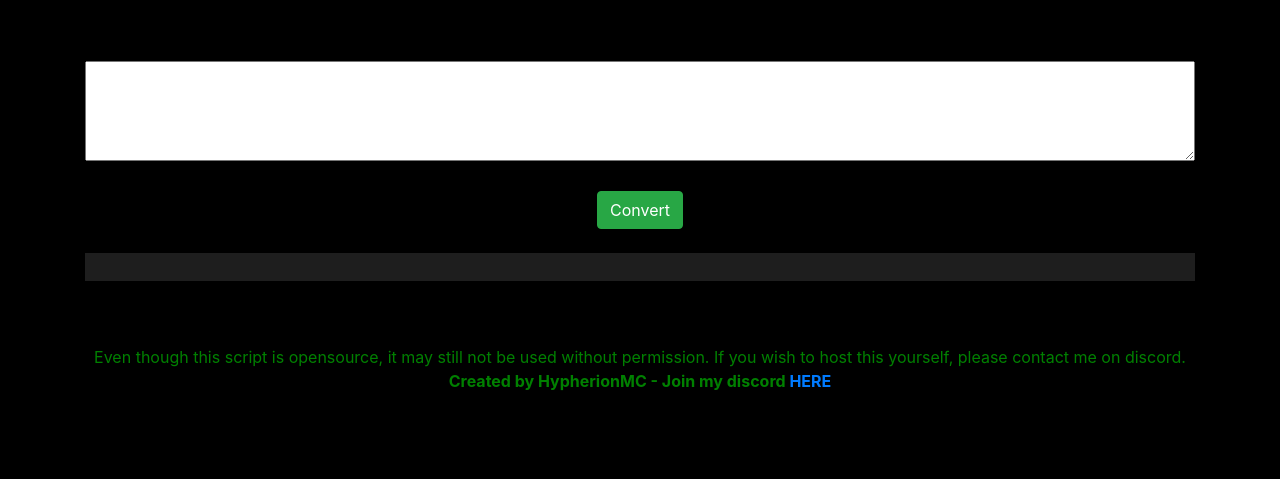
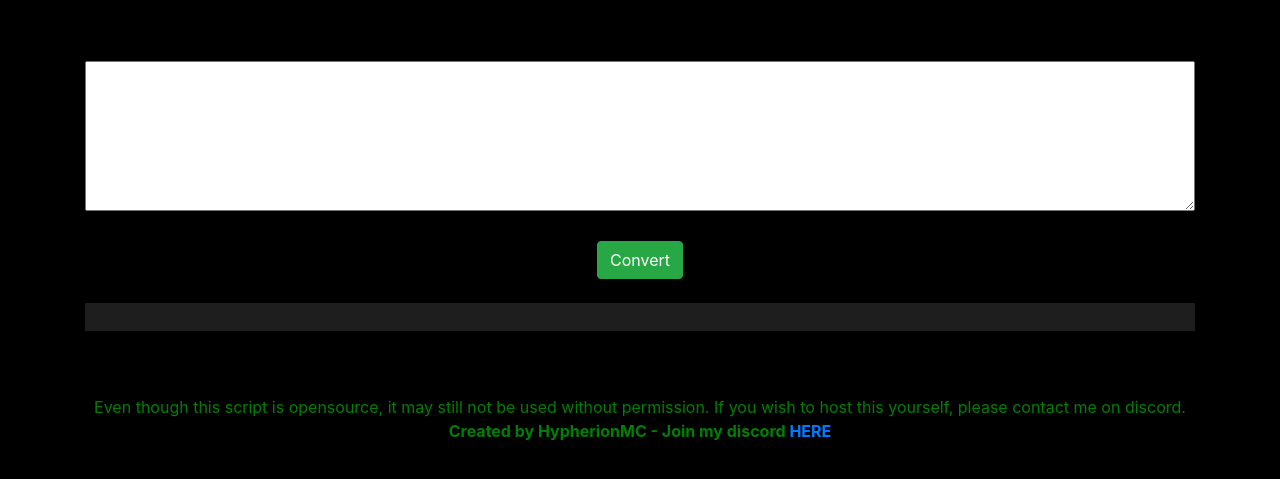
Before and after one commit to hypherionmc/axistovoxel.github.io, a plain HTML site: page index.html in a window 1280 px wide. Shown: the part 131-610 px from the top of the page. Drawn offline with nearby package versions, Linux system fonts and the light colour scheme.

Commit message:
Update index.html

```diff
--- a/index.html
+++ b/index.html
@@ -24,7 +24,7 @@
         <h1>AxisAlignedBB to VoxelShape</h1>
         <p>This is a simple online tool to convert AxisAlignedBB from Forge 1.12.2 to 1.14+ VoxelShapes.<br><b>Double check the conversion! May not always be accurate!</b></p>
         <br><br>
-        <textarea id="inputText" style="width: 100%; min-height: 100px;"></textarea><br><br>
+        <textarea id="inputText" style="width: 100%; min-height: 150px;"></textarea><br><br>
         <button type="button" text="" onclick="convertText();" class="btn btn-success">Convert</button><br><br>
         <pre class="text-left"><code id="outText" class="language-java"></code></pre><br><br>
         <p>Even though this script is opensource, it may still not be used without permission. If you wish to host this yourself, please contact me on discord.<br>
```
